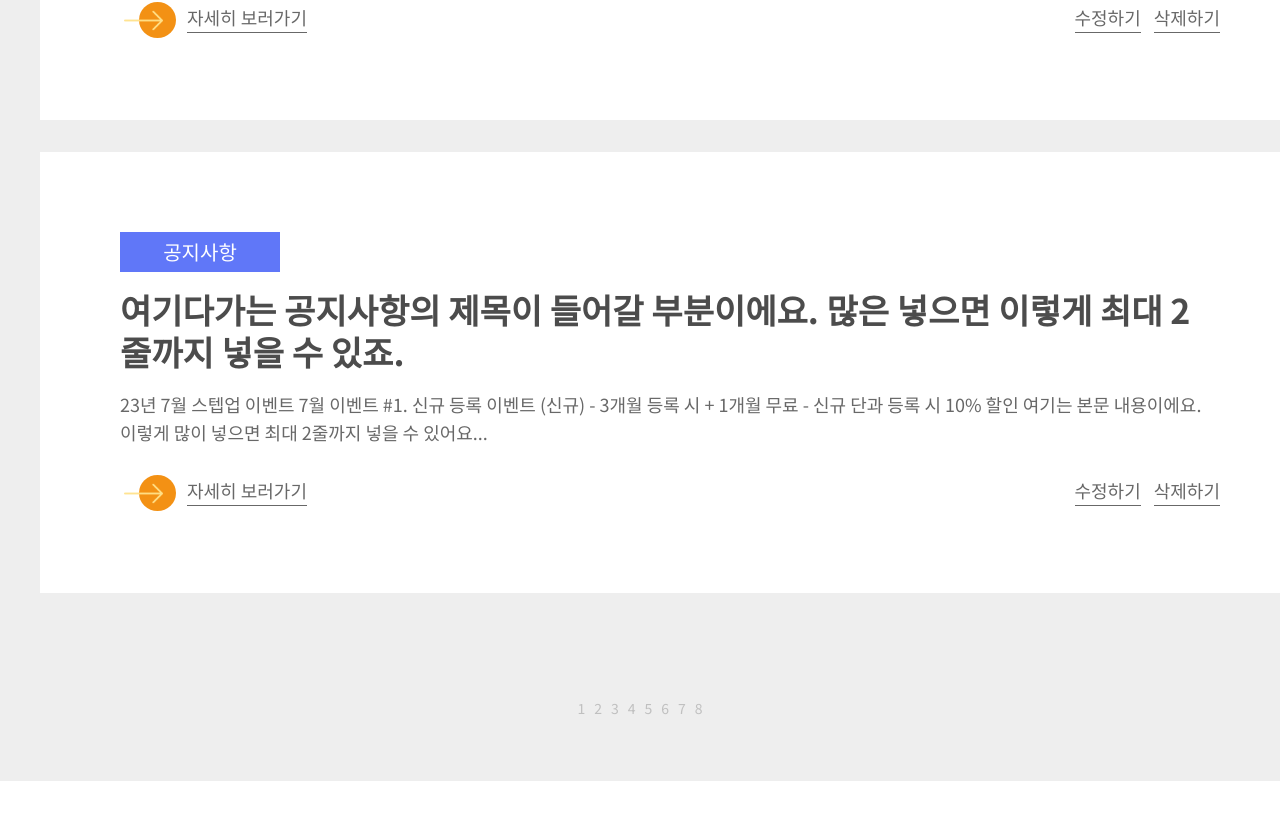
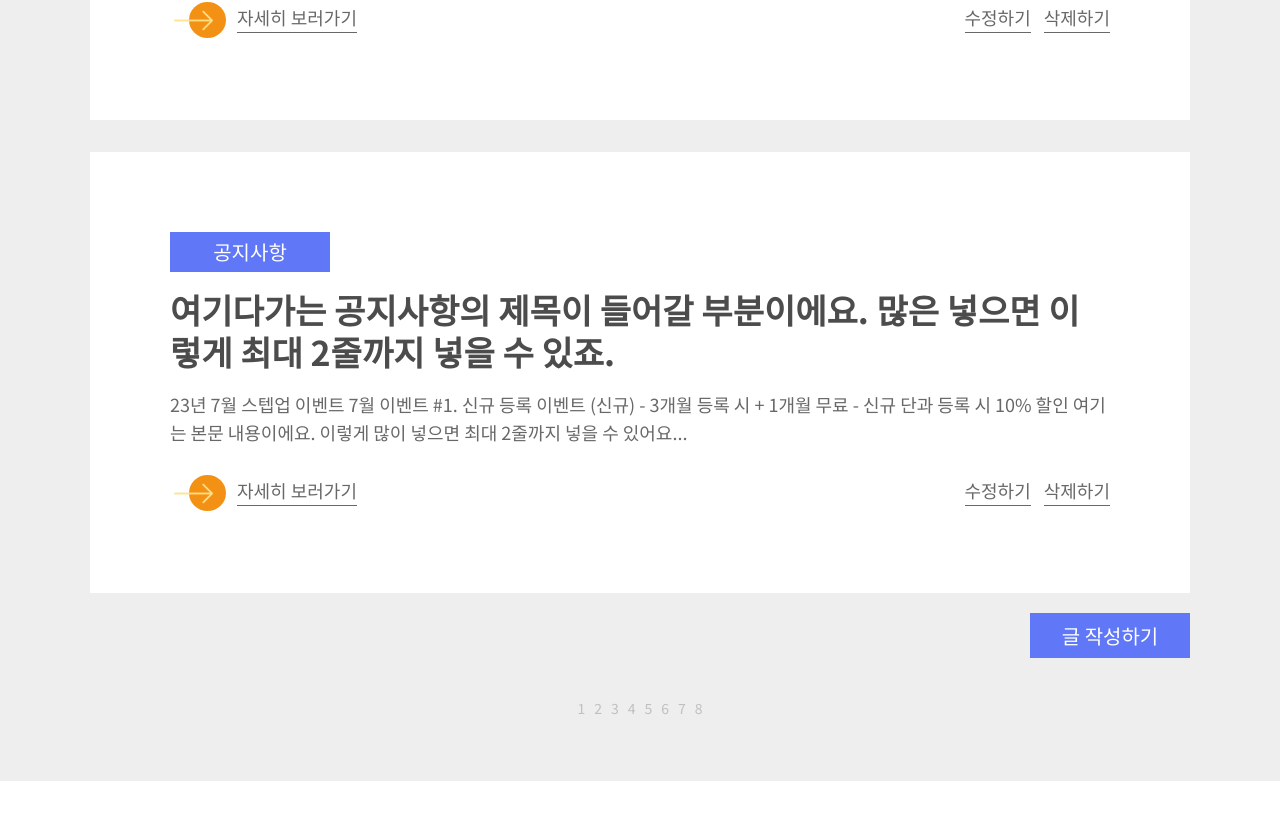
Before and after one commit to PI-StepUp/stepup, a Next.js app in the folder front/: page /notice/list in a window 1280 px wide. Shown: the part 1955-2774 px from the top of the page. Built offline with nearby package versions, Linux system fonts and the light colour scheme.

Commit message:
:sparkles: Style(feat/noticeCreateRoute): 공지사항 글쓰기 버튼 생성 및 라우팅 (#118)
- 공지사항 페이지 글쓰기 버튼 생성 및 스타일링
- 글 쓰기 라우팅 처리 완료

```diff
--- a/front/src/pages/notice/[list].tsx
+++ b/front/src/pages/notice/[list].tsx
@@ -4,6 +4,8 @@ import SubNav from "components/subNav"
 import Footer from "components/Footer"
 import EntranceIcon from "/public/images/entrance-icon.svg"
 import Image from "next/image"
+
+import Link from "next/link"
 
 const NoticeList = () => {
     return(
@@ -90,6 +92,9 @@ const NoticeList = () => {
                         </div>
                     </li>
                 </ul>
+                <div className="notice-create-button">
+                    <button><Link href="/notice/create">글 작성하기</Link></button>
+                </div>
                 <div className="pagination">
                     <ul>
                         <li>1</li>
--- a/front/src/styles/noticelist.scss
+++ b/front/src/styles/noticelist.scss
@@ -7,8 +7,9 @@
         @include block-center(1200px);
         > li{
             @include setSize(1100px);
+            margin:0 auto;
             background-color:#FFF;
-            padding:80px;
+            @include box-padding(80px);
             margin-top:32px;
             &:first-child{
                 margin-top:0px;
@@ -55,6 +56,7 @@
                             border-bottom: 1px solid #686868;
                             padding-bottom: 6px;
                             margin-left:13px;
+                            cursor:pointer;
                             &:first-child{
                                 margin-left:0px;
                             }
@@ -64,9 +66,20 @@
             }
         }
     }
+    .notice-create-button{
+        @include block-center(1100px);
+        @include flex(flex-end, center);
+        margin-top:20px;
+        button{
+            @include setSize(160px, 45px);
+            background-color: #6077F8;
+            border:none;
+            @include font(20px, 500, #FFFFFF);
+        }
+    }
     .pagination{
         text-align:center;
-        margin-top:108px;
+        margin-top:43px;
         padding-bottom:66px;
         ul{
             @include flex(center, center);
```
